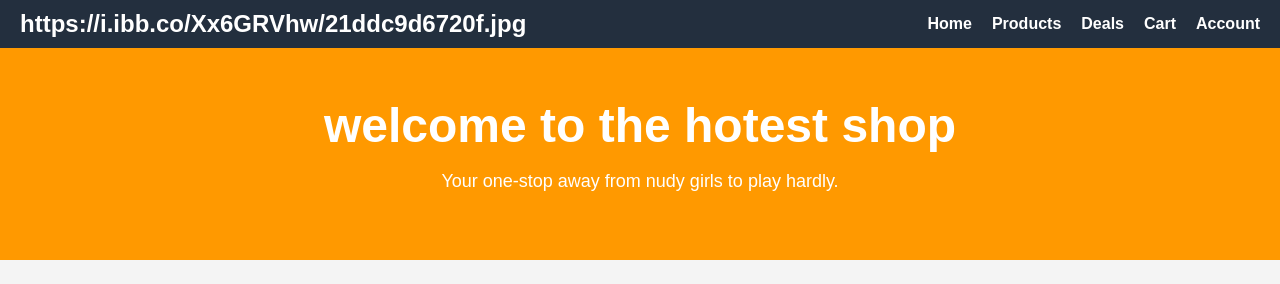
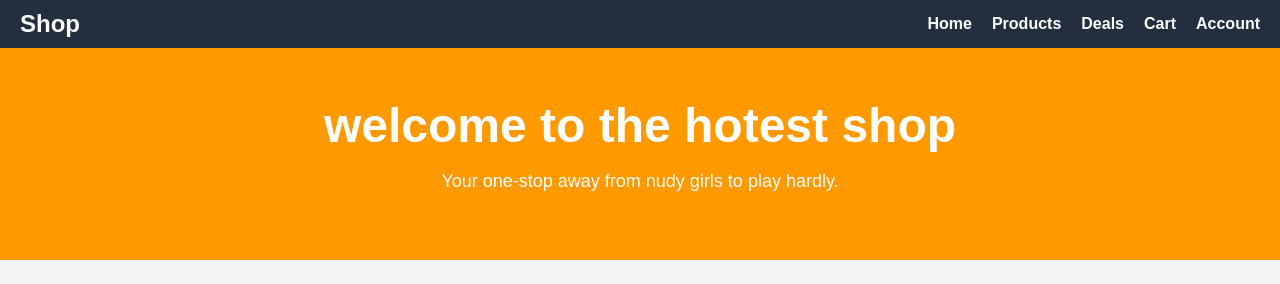
Before and after one commit to pratik-dcoder/Shop-, a plain HTML site: page index.html in a window 1280 px wide. Shown: the top 284 px of the page. Drawn offline with Linux system fonts and the light colour scheme.

Commit message:
Update index.html

```diff
--- a/index.html
+++ b/index.html
@@ -104,7 +104,7 @@
 <body>
     <!-- Header -->
     <header>
-        <div class="logo">https://i.ibb.co/Xx6GRVhw/21ddc9d6720f.jpg</div>
+        <div class="logo">Shop</div>
         <nav>
             <ul>
                 <li><a href="#">Home</a></li>
@@ -160,4 +160,4 @@
         <p>&copy; 2023 Shop. All rights reserved.</p>
     </footer>
 </body>
-  </html>
+</html>
```
